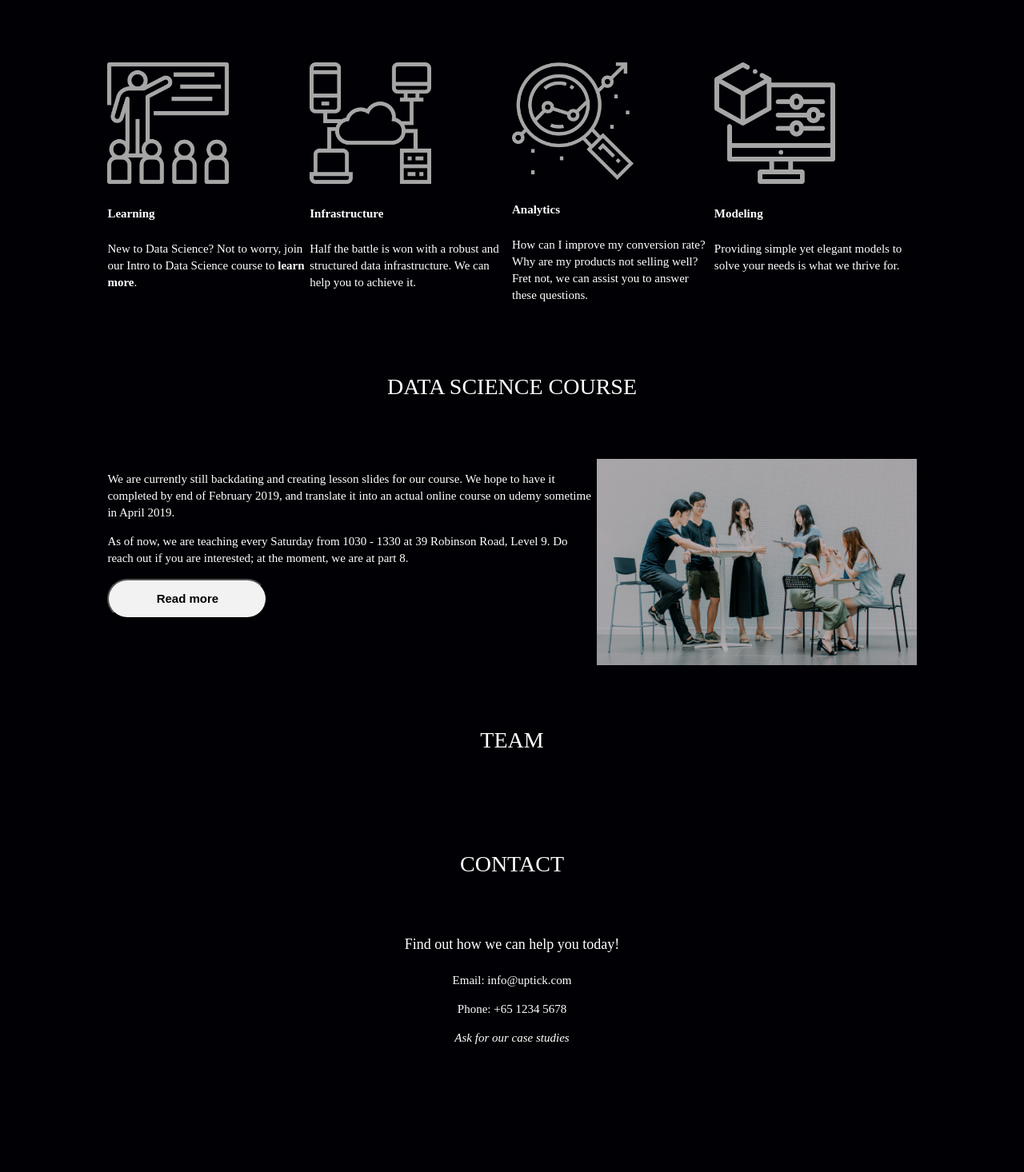
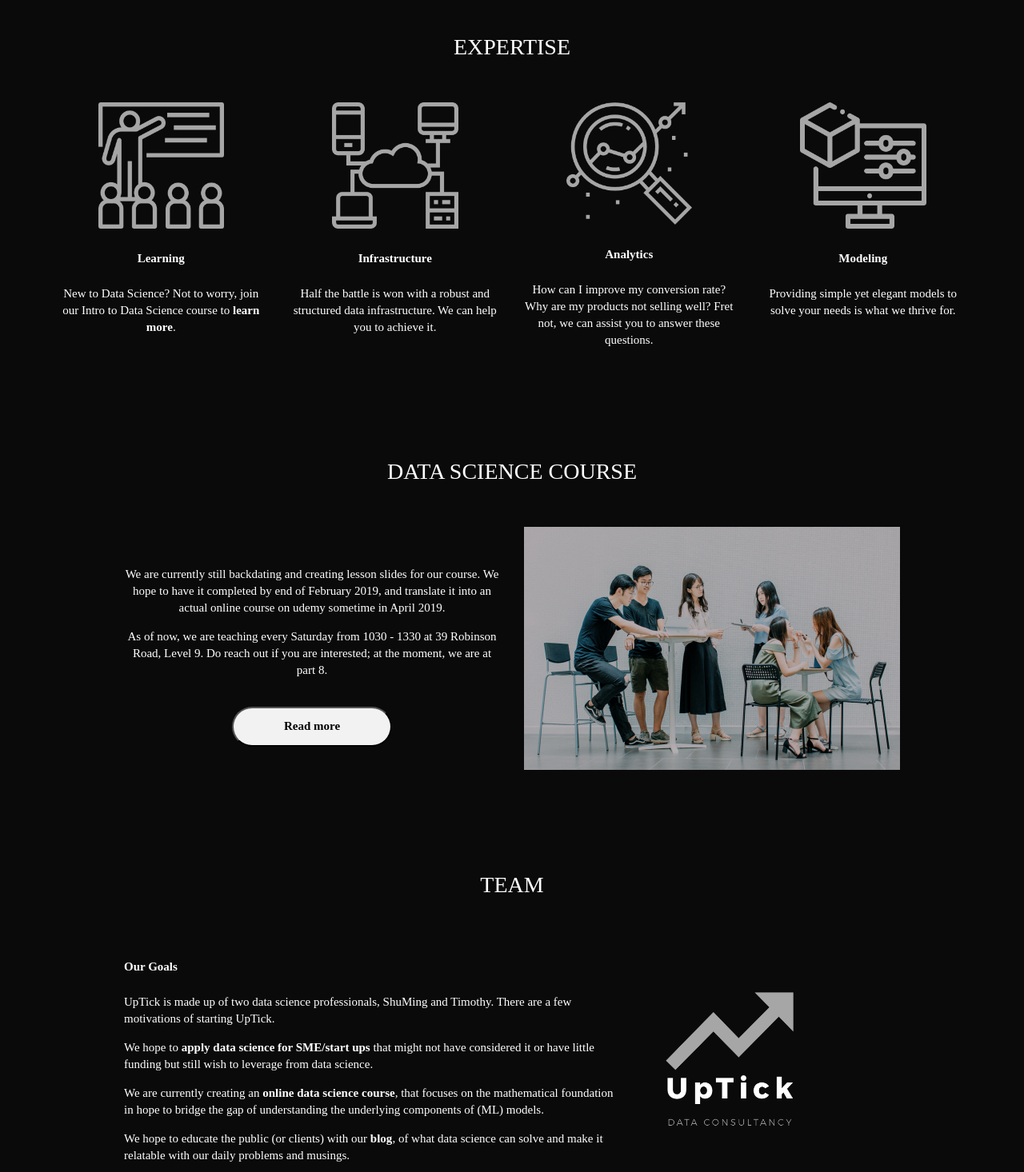
Before and after one commit to ongdominic/uptick, a Gatsby app: page / in a window 1280 px wide. Shown: the part 704-2170 px from the top of the page at 80% size. Before the commit the page ends 2028 px from the top, so only its background shows below. Built offline with nearby package versions, Linux system fonts and the light colour scheme.

Commit message:
Team part 1 done, center aligned

```diff
--- a/src/components/layout.css
+++ b/src/components/layout.css
@@ -1,6 +1,6 @@
 html {
   font-family: Montserrat;
-  background-color: rgb(0, 0, 5);
+  background-color: rgb(10, 10, 10);
 }
 
 body {
@@ -16,7 +16,8 @@ h2 {
   font-size: 28px;
   font-weight: 200;
   text-align: center;
-  padding: 50px;
+  padding-top: 100px;
+  padding-bottom: 30px;
 }
 h4 {
   font-size: 18px;
--- a/src/pages/index.js
+++ b/src/pages/index.js
@@ -15,34 +15,45 @@ const {
 const styles = {
   navi: {
     display: "flex",
-    flexDirection: "row"
+    flexDirection: "row",
+    alignItems: "center"
+  },
+  one: {
+    display: "flex",
+    flexDirection: "row",
+    marginLeft: "auto",
+    marginRight: "auto",
+    maxWidth: "1170px"
   },
   two: {
     display: "flex",
     flexDirection: "row",
     marginLeft: "auto",
     marginRight: "auto",
-    maxWidth: "80%"
+    maxWidth: "970px",
+    alignItems: "center"
   },
   three: {
-    flex: 1
-  },
-  four: {
-    flex: 1
+    flex: 1,
+    marginLeft: "15px",
+    marginRight: "15px",
+    textAlign: "center"
   },
   five: {
     flex: 1,
-    minWidth: "50%"
+    textAlign: "center",
+    maxWidth: "470px",
+    marginRight: "30px"
   },
   studypic: {
-    maxWidth: "400px"
+    flex: 1,
+    maxWidth: "470px"
   },
   centeralign: {
     textAlign: "center"
   },
   icon: {
-    maxWidth: "60%",
-    textAlign: "center"
+    maxWidth: "60%"
   }
 };
 
@@ -53,7 +64,9 @@ const buttonStyles = {
     width: "200px",
     fontSize: "15px",
     fontWeight: "bold",
-    borderRadius: "30px"
+    borderRadius: "30px",
+    fontFamily: "Montserrat",
+    marginTop: "20px"
   }
 };
 
@@ -76,13 +89,9 @@ const Navigation = () => {
   return (
     <div style={styles.navi}>
       <div style={{ flex: 1 }}>
-        <img
-          style={{ maxWidth: "100px", textAlign: "left" }}
-          src={Logo}
-          alt=""
-        />
+        <img style={{ maxWidth: "100px" }} src={Logo} alt="" />
       </div>
-      <div style={{ flex: 1, textAlign: "right" }}>
+      <div style={{ flex: 1 }}>
         <div style={styles.navi}>
           <h4>EXPERTISE</h4>
           <h4>DATA SCIENCE COURSE</h4>
@@ -117,16 +126,26 @@ const Banner = () => {
 
 const Expertise = () => {
   return (
-    <div style={styles.two}>
+    <div>
+      <h2>EXPERTISE</h2>
+      <div style={styles.one}>
         <div style={styles.three}>
           <img style={styles.icon} src={Learning} alt="" />
           <h5>Learning</h5>
           <p>
             New to Data Science? Not to worry, join our Intro to Data Science
-          course to <strong>learn more</strong>.
+            course to{" "}
+            <span
+              style={{
+                fontWeight: "bold"
+              }}
+            >
+              learn more{""}
+            </span>
+            .
           </p>
         </div>
-      <div style={styles.four}>
+        <div style={styles.three}>
           <img style={styles.icon} src={Infrastructure} alt="" />
           <h5>Infrastructure</h5>
           <p>
@@ -134,15 +153,15 @@ const Expertise = () => {
             infrastructure. We can help you to achieve it.
           </p>
         </div>
-      <div style={styles.four}>
+        <div style={styles.three}>
           <img style={styles.icon} src={Analytics} alt="" />
           <h5>Analytics</h5>
           <p>
-          How can I improve my conversion rate? Why are my products not selling
-          well? Fret not, we can assist you to answer these questions.
+            How can I improve my conversion rate? Why are my products not
+            selling well? Fret not, we can assist you to answer these questions.
           </p>
         </div>
-      <div style={styles.four}>
+        <div style={styles.three}>
           <img style={styles.icon} src={Modeling} alt="" />
           <h5>Modeling</h5>
           <p>
@@ -151,11 +170,15 @@ const Expertise = () => {
           </p>
         </div>
       </div>
+    </div>
   );
 };
 
 const DSCourse = () => {
   return (
+    <div>
+      {" "}
+      <h2>DATA SCIENCE COURSE</h2>
       <div style={styles.two}>
         <div style={styles.five}>
           <p>
@@ -175,12 +198,63 @@ const DSCourse = () => {
           <img style={styles.studypic} src={Course} alt="" />
         </div>
       </div>
+    </div>
+  );
+};
+
+const Team = () => {
+  return (
+    <div>
+      <h2>TEAM</h2>
+      <div style={styles.two}>
+        <div
+          style={{
+            flex: 2,
+            marginRight: "30px"
+          }}
+        >
+          <h5>Our Goals</h5>
+          <p>
+            UpTick is made up of two data science professionals, ShuMing and
+            Timothy. There are a few motivations of starting UpTick.{" "}
+          </p>
+          <p>
+            We hope to <strong>apply data science for SME/start ups</strong>{" "}
+            that might not have considered it or have little funding but still
+            wish to leverage from data science.
+          </p>
+          <p>
+            {" "}
+            We are currently creating an{" "}
+            <strong>online data science course</strong>, that focuses on the
+            mathematical foundation in hope to bridge the gap of understanding
+            the underlying components of (ML) models.{" "}
+          </p>
+          <p>
+            {" "}
+            We hope to educate the public (or clients) with our{" "}
+            <strong>blog</strong>, of what data science can solve and make it
+            relatable with our daily problems and musings.
+          </p>
+        </div>
+        <div style={{ flex: 1 }}>
+          <img
+            style={{
+              maxHeight: "200px"
+            }}
+            src={Fulllogo}
+            alt=""
+          />
+        </div>
+      </div>
+    </div>
   );
 };
 
 const Contact = () => {
   return (
     <div>
+      <h2>CONTACT</h2>
       <h4>Find out how we can help you today! </h4>
       <p style={styles.centeralign}>Email: info@uptick.com </p>
       <p style={styles.centeralign}> Phone: +65 1234 5678 </p>
@@ -194,21 +268,10 @@ const Contact = () => {
 const Main = () => (
   <div>
     <Navigation />
-
     <Banner />
-
-    <h2>EXPERTISE</h2>
-
     <Expertise />
-
-    <h2>DATA SCIENCE COURSE</h2>
-
     <DSCourse />
-
-    <h2>TEAM</h2>
-
-    <h2>CONTACT</h2>
-
+    <Team />
     <Contact />
   </div>
 );
```
Lines whose indentation alone changed are shown as unchanged.
